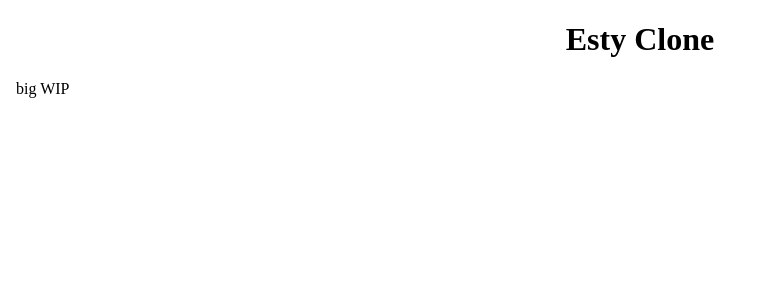
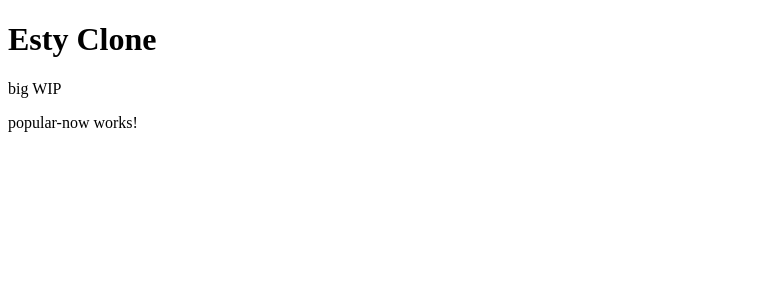
Before and after one commit to MilesBradt/Angular-Clone, an Angular app: page / in a window 1280 px wide. Shown: the top 300 px of the page, without its empty margins (0-769 px from the left). Built offline with nearby package versions, Linux system fonts and the light colour scheme.

Commit message:
additional compnents understood

```diff
--- a/src/app/app.component.html
+++ b/src/app/app.component.html
@@ -1,9 +1,10 @@
 <!--The content below is only a placeholder and can be replaced.-->
-<div style="text-align:center">
+<div class="container">
 
-  <h1>Esty Clone</h1>
+
+<h1>Esty Clone</h1>
 </div>
 
-<body>
-  big WIP
-</body>
+  <p>big WIP</p>
+
+<app-popular-now></app-popular-now>
--- a/src/app/app.module.ts
+++ b/src/app/app.module.ts
@@ -3,11 +3,13 @@ import { NgModule } from '@angular/core';
 
 
 import { AppComponent } from './app.component';
+import { PopularNowComponent } from './popular-now/popular-now.component';
 
 
 @NgModule({
   declarations: [
-    AppComponent
+    AppComponent,
+    PopularNowComponent
   ],
   imports: [
     BrowserModule
--- /dev/null
+++ b/src/app/popular-now/popular-now.component.html
@@ -0,0 +1,3 @@
+<p>
+  popular-now works!
+</p>
--- /dev/null
+++ b/src/app/popular-now/popular-now.component.ts
@@ -0,0 +1,15 @@
+import { Component, OnInit } from '@angular/core';
+
+@Component({
+  selector: 'app-popular-now',
+  templateUrl: './popular-now.component.html',
+  styleUrls: ['./popular-now.component.css']
+})
+export class PopularNowComponent implements OnInit {
+
+  constructor() { }
+
+  ngOnInit() {
+  }
+
+}
--- a/src/index.html
+++ b/src/index.html
@@ -2,13 +2,14 @@
 <html lang="en">
 <head>
   <meta charset="utf-8">
-  <title>Esty Clone</title>
+  <title>Etsy Clone</title>
   <base href="/">
 
   <meta name="viewport" content="width=device-width, initial-scale=1">
   <link rel="icon" type="image/x-icon" href="favicon.ico">
 </head>
 <body>
+
   <app-root></app-root>
 </body>
 </html>
```
Also changed, not shown: src/app/popular-now/popular-now.component.css (added), 1 other file (tests, documents, lock files or other folders).
